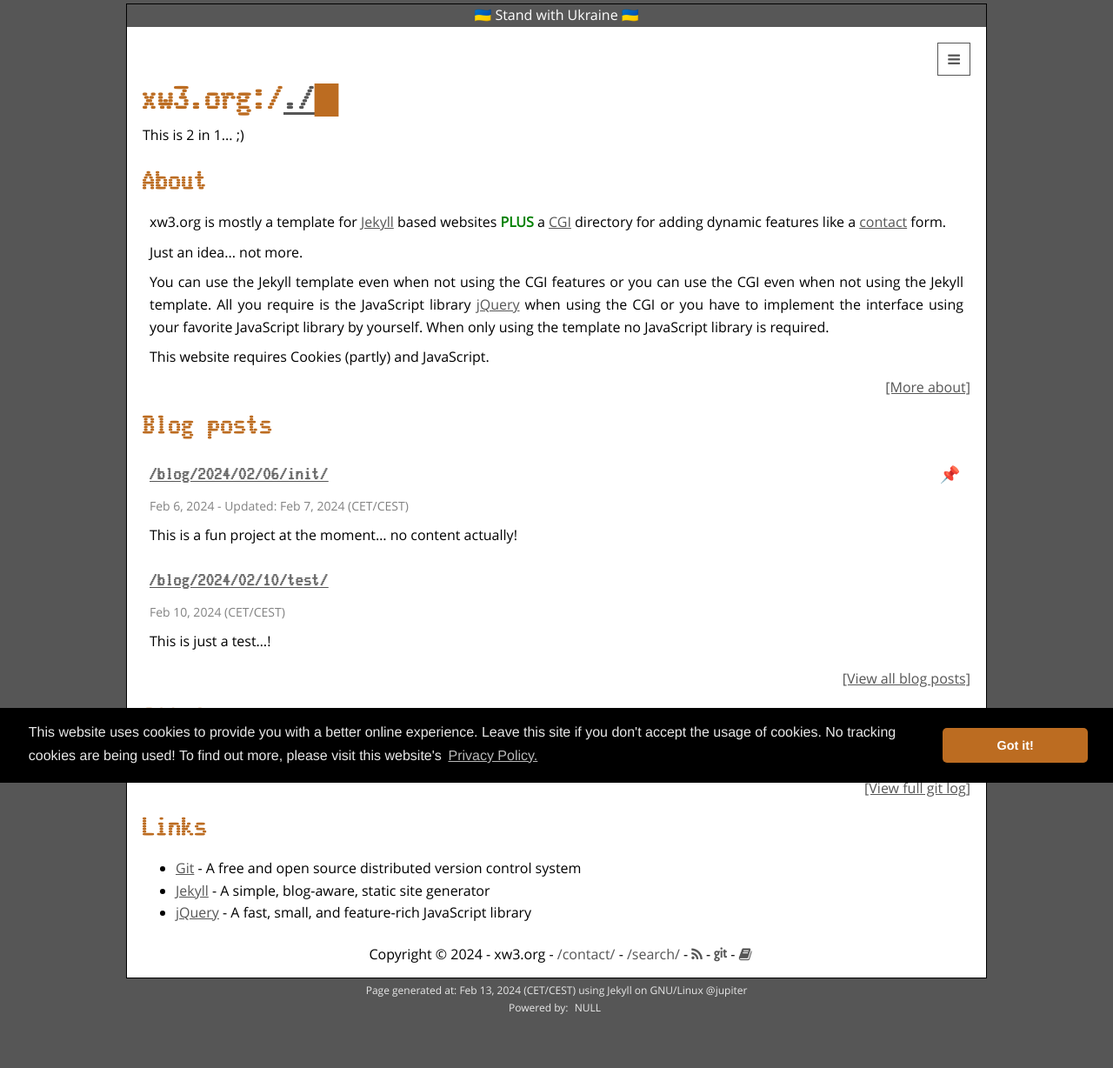
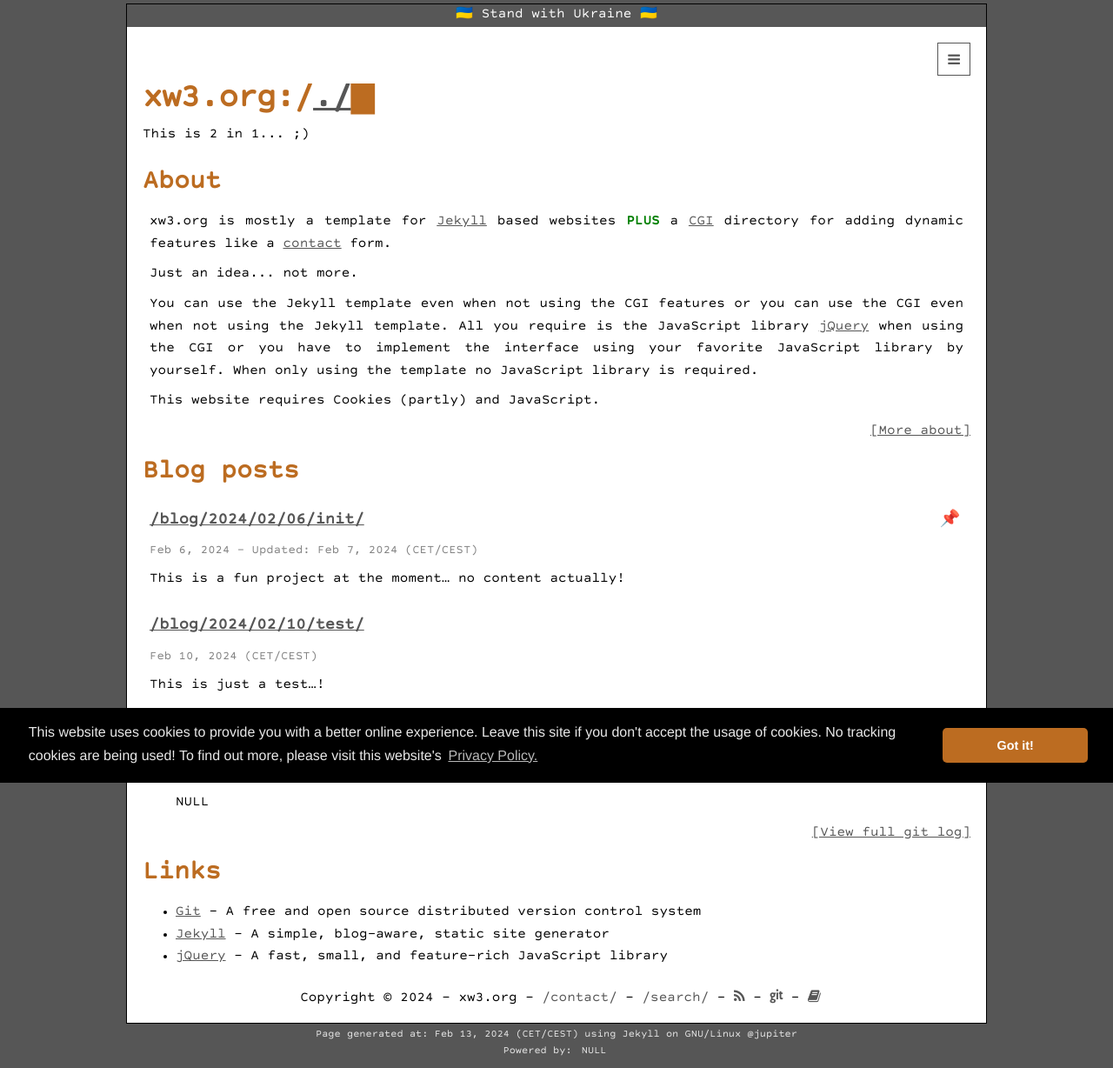
Before and after one commit to hanez/xw3, a Jekyll site: the page built from index.html, in a window 1280 px wide. Shown: the whole page at 87% size. Built offline with Jekyll 4.4.1, drawn with Linux system fonts in a browser that asks for light colours; some web fonts are replaced; the list of posts is cut into pages by our own code; before the commit the page ends 1177 px from its top, so only the background shows below that.

Commit message:
Font cleanup.

```diff
--- a/_sass/_base.scss
+++ b/_sass/_base.scss
@@ -1,8 +1,3 @@
-@font-face {
-  font-family: 'OpenSans-Regular';
-  src: url('../fonts/OpenSans-Regular.woff') format('woff');
-}
-
 @font-face {
   font-family: 'ForkAwesome';
   src: url('../fonts/forkawesome-webfont.woff') format('woff');
@@ -11,11 +6,6 @@
 @font-face {
   font-family: 'CourierPrimeSans';
   src: url('../fonts/Courier-Prime-Sans.ttf');
-}
-
-@font-face {
-  font-family: 'Glass-TTY-VT220';
-  src: url('../fonts/Glass_TTY_VT220.ttf');
 }
 
 html {
@@ -46,7 +36,7 @@ ul, ol, dl, figure,
 
 h1, h2, h3, h4, h5, h6 {
   color: $headline-color;
-  font-family: "Glass-TTY-VT220";
+  font-family: "CourierPrimeSans";
 }
 
 h1 {
--- a/css/main.scss
+++ b/css/main.scss
@@ -2,7 +2,7 @@
 # Only the main Sass file needs front matter (the dashes are enough)
 ---
 @charset "utf-8";
-$base-font-family:  "OpenSans-Regular";
+$base-font-family:  "CourierPrimeSans";
 $base-font-size:    16px;
 $small-font-size:   $base-font-size * 0.875;
 $base-line-height:  1.6;
--- a/index.html
+++ b/index.html
@@ -62,7 +62,7 @@ description: The xw3 CGI research project
 
 <h2>Git log</h2>
 
-<ul id="gitlog" name="gitlog">NULL</ul>
+<ul id="gitlog" name="gitlog" style="font-family: CourierPrimeSans;">NULL</ul>
 
 <script>
 $(document).ready(function(){
```
Also changed, not shown: fonts/Glass_TTY_VT220.ttf (deleted), fonts/OpenSans-Regular.woff (deleted), 1 other file.
